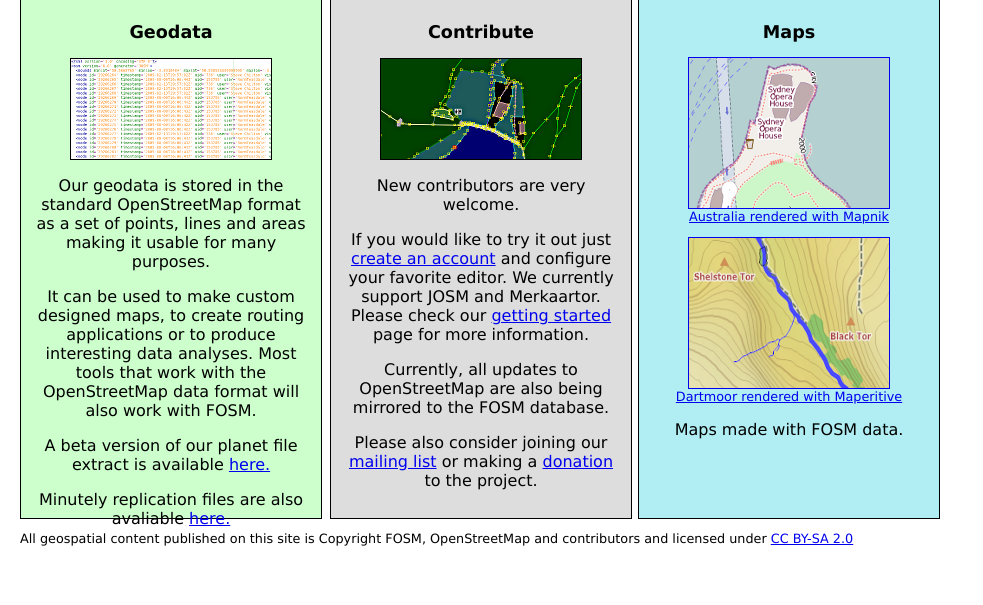
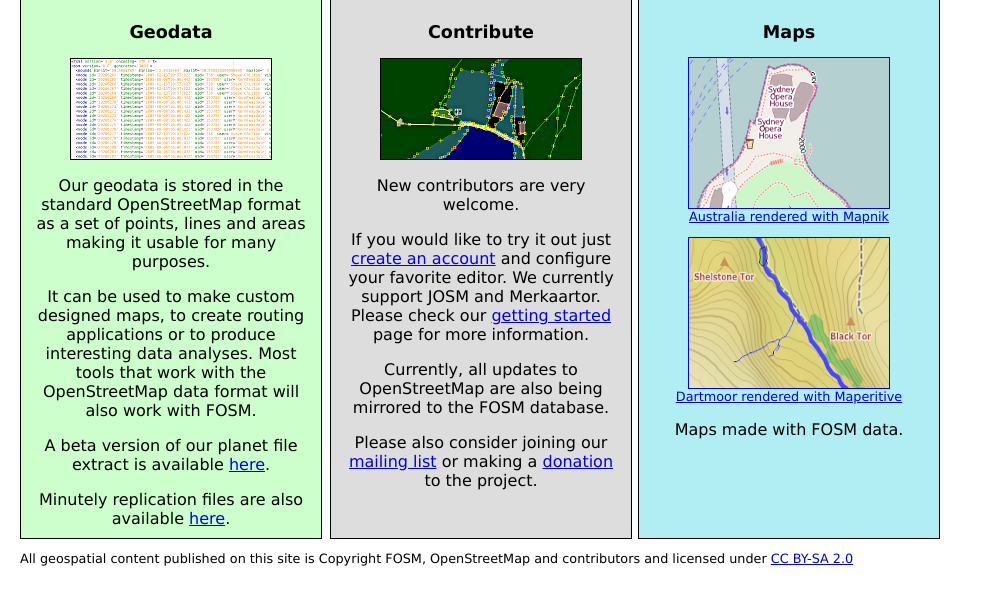
Before and after one commit to fosm/fosm.org-webpage, a plain HTML site: page fosm.org/devonshire/index.html in a window 1280 px wide. Shown: the part 181-786 px from the top of the page, without its empty margins (0-983 px from the left). Drawn offline with Linux system fonts and the light colour scheme.

Commit message:
Change div lengths and fix typo

```diff
--- a/fosm.org/devonshire/index.html
+++ b/fosm.org/devonshire/index.html
@@ -13,10 +13,10 @@
 		#container #title { margin: 0; padding: 0; width: 100%; float: left; }
 		#container #title_col1 { width: 130px; float: left; padding:0 0 0 10px; }
 		#container #title_col2 { width: 780px; float: right; text-align: left; padding:0 0 10px 0; vertical-align: top; }
-		#container #column1 { width: 280px; height: 500px; float: left; background-color: #cdffcc; border: #000000 solid 1px; text-align: center; padding: 10px }
+		#container #column1 { width: 280px; height: 520px; float: left; background-color: #cdffcc; border: #000000 solid 1px; text-align: center; padding: 10px }
 		#container #col2outer { width: 610px; float: right; margin: 0; padding: 0; }
-		#col2outer #column2 { width: 280px; height: 500px; float: left; background-color: #dddddd; border: #000000 solid 1px; text-align: center; padding: 10px }
-		#col2outer #column3 { width: 280px; height: 500px; float: right; background-color: #b0eef3; border: #000000 solid 1px; text-align: center; padding: 10px }
+		#col2outer #column2 { width: 280px; height: 520px; float: left; background-color: #dddddd; border: #000000 solid 1px; text-align: center; padding: 10px }
+		#col2outer #column3 { width: 280px; height: 520px; float: right; background-color: #b0eef3; border: #000000 solid 1px; text-align: center; padding: 10px }
 		#container #footer { float: left; width: 100%; }
 		p { font-family: Verdana, Arial, Helvetica, sans-serif; font-size: 1.0em; font-weight: normal; color: #000000; text-decoration: none; }
 		p.small { font-size: 0.8em; font-style: normal; }
@@ -51,8 +51,8 @@
 			<p> It can be used to make custom designed maps, to create routing applications
 			or to produce interesting data analyses. Most tools that work with the OpenStreetMap
 			data format will also work with FOSM.</p>
-			<p>A beta version of our planet file<br> extract is available <a href="http://fosm.org/planet/">here.</a></p>
-			<p>Minutely replication files are also avaliable <a href="http://planet.fosm.org/planet/minute-replicate/">here.</a></p>
+			<p>A beta version of our planet file<br> extract is available <a href="http://fosm.org/planet/">here</a>.</p>
+			<p>Minutely replication files are also available <a href="http://planet.fosm.org/planet/minute-replicate/">here</a>.</p>
 		</div>
 		<div id="col2outer">
 			<div id="column2">
```
